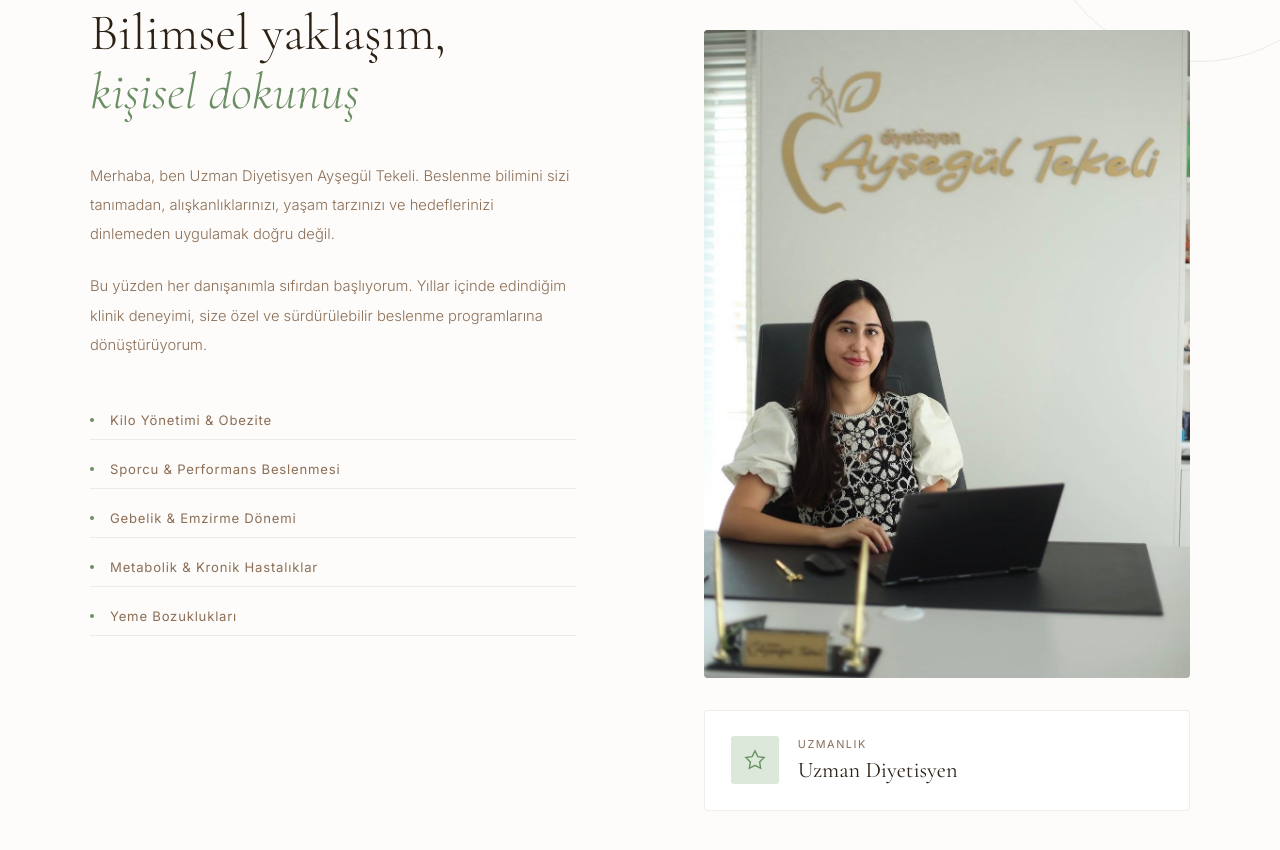
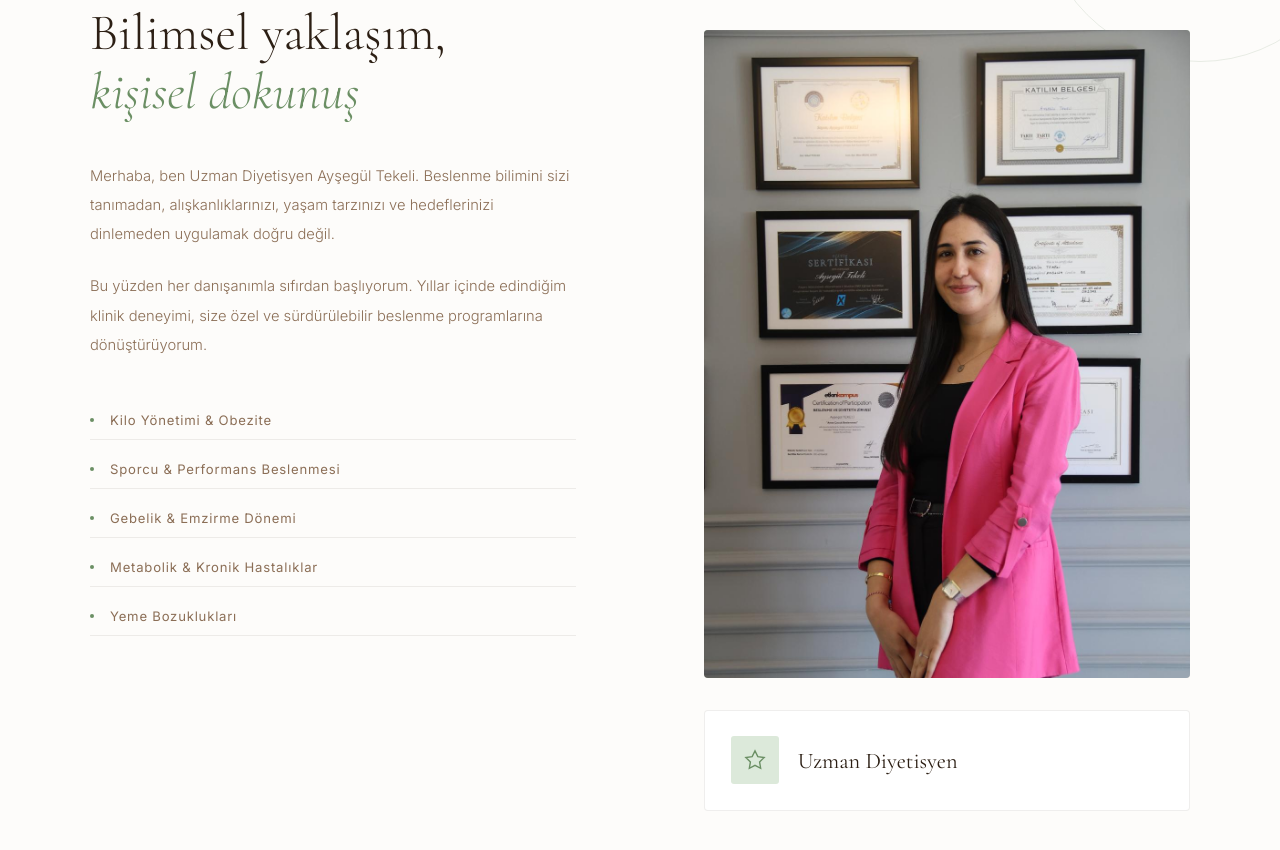
Before and after one commit to Famu26/diyetisyen-aysegul, a plain HTML site: page index.html in a window 1280 px wide. Shown: the part 1027-1877 px from the top of the page. Drawn offline with nearby package versions, Linux system fonts and the light colour scheme.

Commit message:
Add sertifika photo to about section and remove Uzmanlik label
Co-Authored-By: Claude Sonnet 4.6 <noreply@anthropic.com>

```diff
--- a/index.html
+++ b/index.html
@@ -470,14 +470,13 @@ footer{background:var(--espresso);padding:4rem 6%;display:grid;grid-template-col
     </div>
     <div class="about-right reveal">
       <div class="about-img-frame">
-        <img src="aysegul.webp" alt="Uzman Diyetisyen Ayşegül Tekeli">
+        <img src="aysegul%20sertifika.jpeg" alt="Uzman Diyetisyen Ayşegül Tekeli">
       </div>
       <div class="about-card">
         <div class="about-card-icon">
           <svg viewBox="0 0 24 24"><path d="M12 2l3.09 6.26L22 9.27l-5 4.87 1.18 6.88L12 17.77l-6.18 3.25L7 14.14 2 9.27l6.91-1.01L12 2z"/></svg>
         </div>
         <div>
-          <div class="about-card-label">Uzmanlık</div>
           <div class="about-card-val">Uzman Diyetisyen</div>
         </div>
       </div>
```
Also changed, not shown: aysegul sertifika.jpeg (added).
